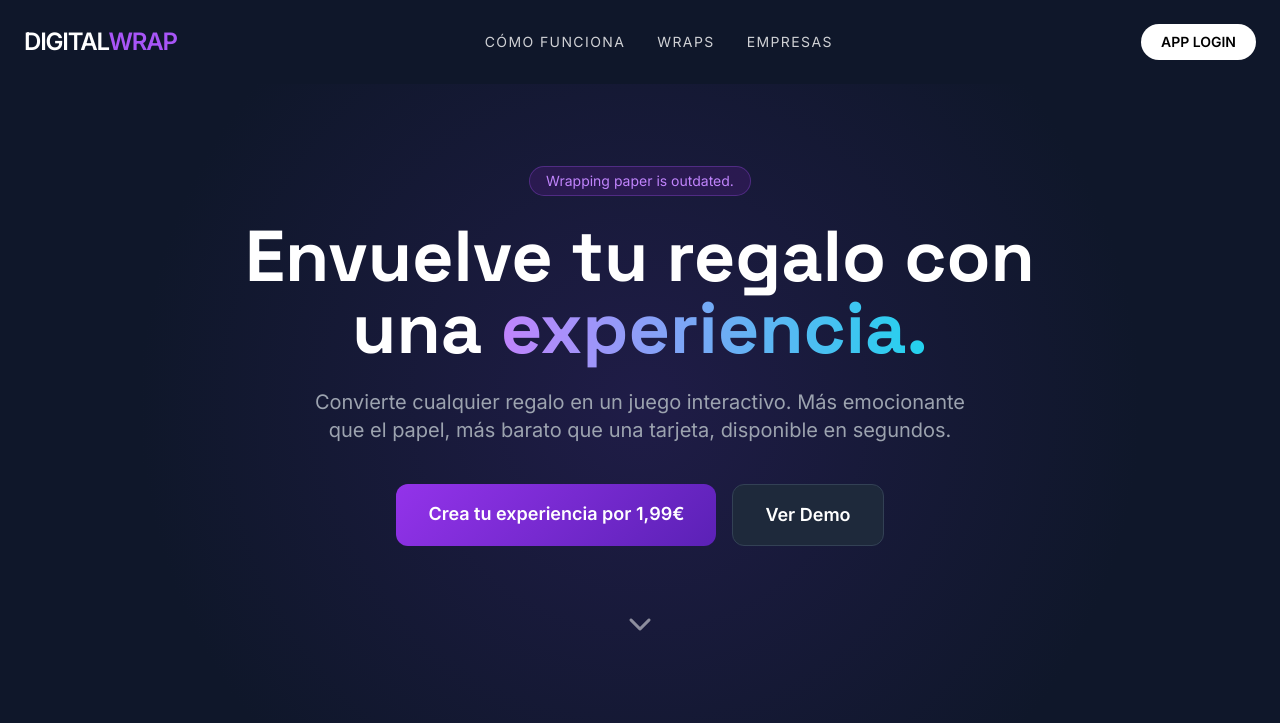
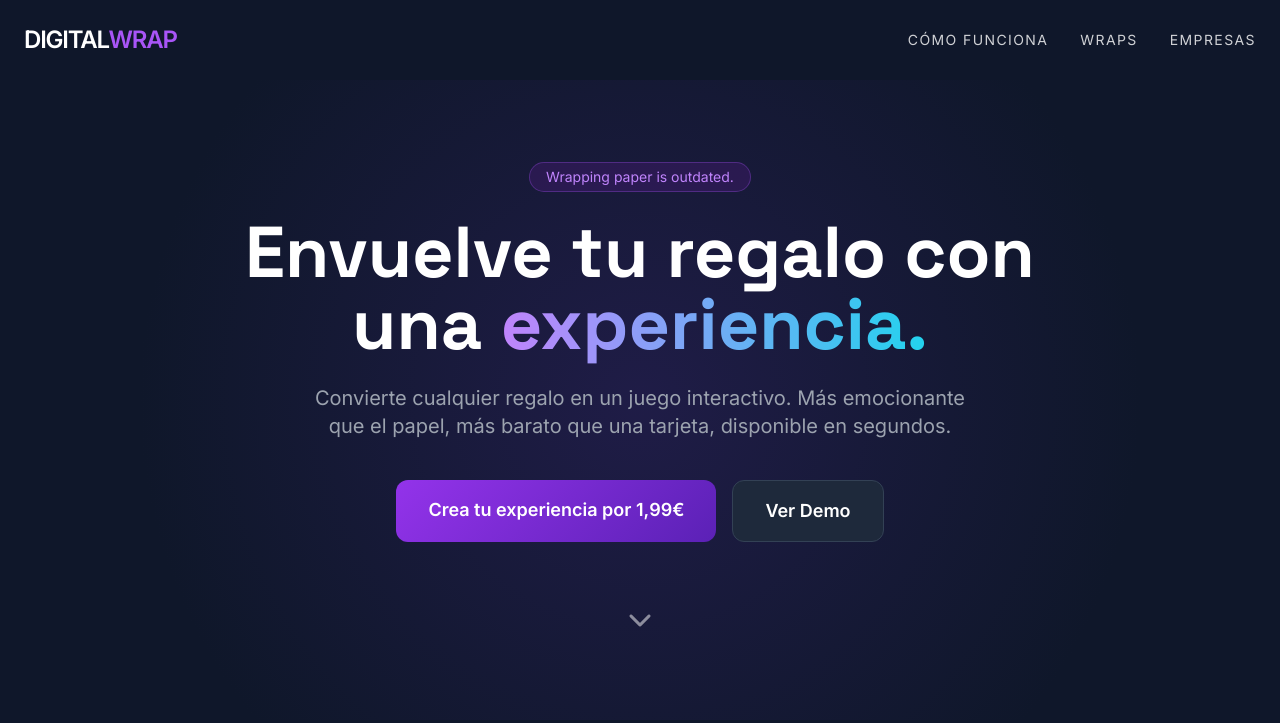
Before and after one commit to arnaulopez01/wrap, a Flask app: page / in a window 1280 px wide. Shown: the top 723 px of the page. Run offline with Flask 3, Linux system fonts and the light colour scheme; some libraries are stand-ins or nearby versions; some web fonts are replaced.

Commit message:
canvis landing

```diff
--- a/templates/landing.html
+++ b/templates/landing.html
@@ -18,11 +18,10 @@
             DIGITAL<span class="text-purple-500">WRAP</span>
         </div>
         <div class="hidden md:flex space-x-8 text-sm uppercase tracking-widest opacity-80">
-            <a href="#how" class="hover:text-purple-400">Cómo funciona</a>
-            <a href="#pricing" class="hover:text-purple-400">Wraps</a>
-            <a href="#b2b" class="hover:text-purple-400">Empresas</a>
+            <a href="#how" class="hover:text-purple-400 transition-colors">Cómo funciona</a>
+            <a href="#pricing" class="hover:text-purple-400 transition-colors">Wraps</a>
+            <a href="#b2b" class="hover:text-purple-400 transition-colors">Empresas</a>
         </div>
-        <button class="bg-white text-black px-5 py-2 rounded-full text-sm font-bold hover:bg-purple-500 hover:text-white transition">APP LOGIN</button>
     </nav>
 
     <section class="hero-gradient min-h-[80vh] flex flex-col justify-center items-center text-center px-4">
```
